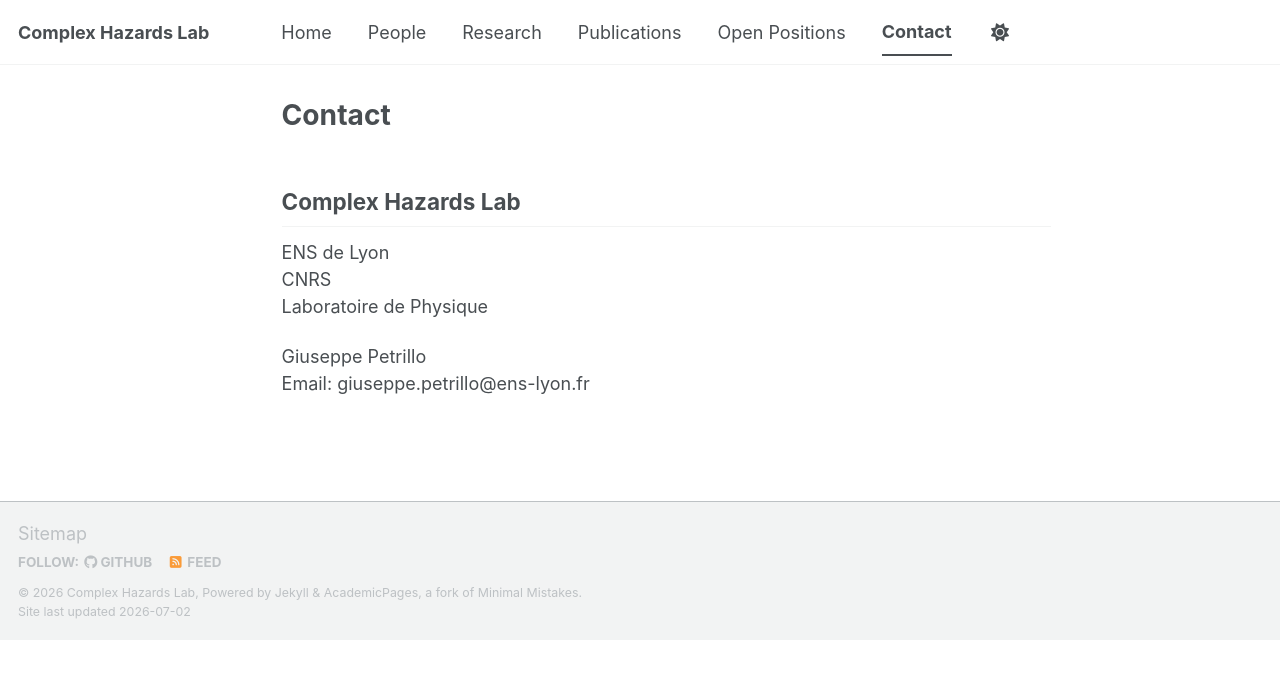
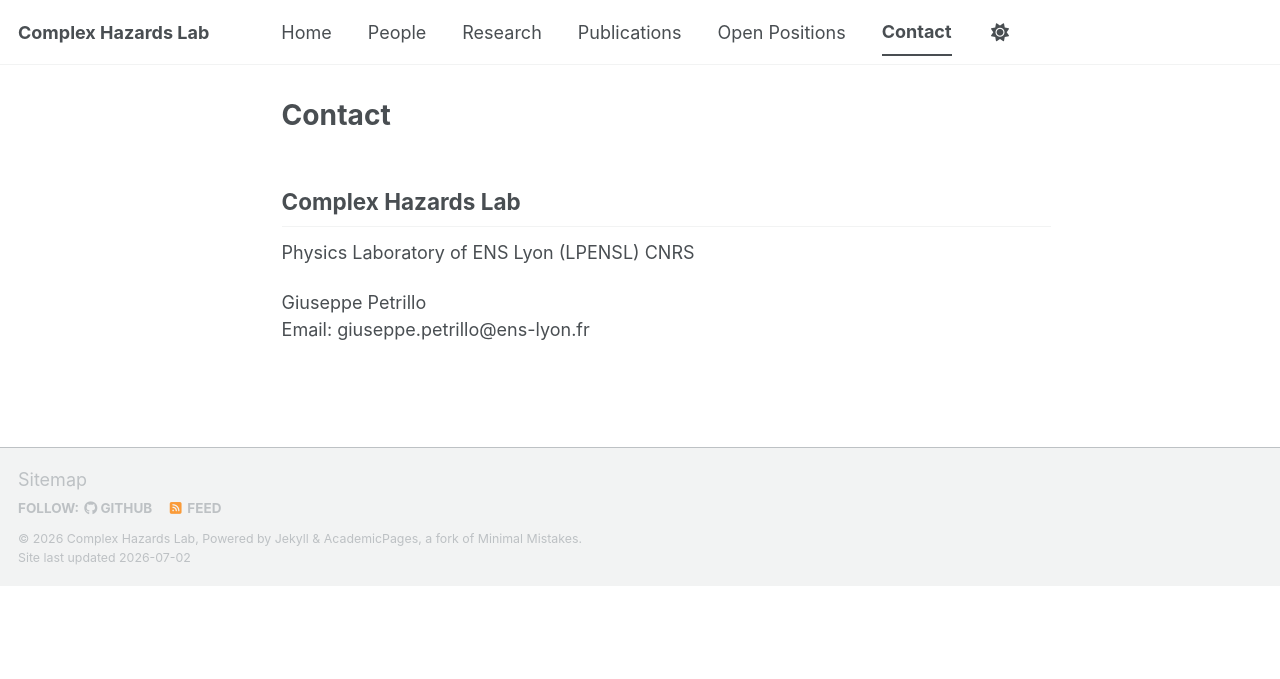
Before and after one commit to complex-hazards-lab/complex-hazards-lab.github.io, a Jekyll site: the page built from _pages/contact.md, in a window 1280 px wide. Shown: the top 679 px of the page. Built offline with Jekyll 4.4.1, drawn with Linux system fonts in a browser that asks for light colours; a script bundle is joined from its source files by our own code; library files that are not in the unit come from our copies.

Commit message:
Update contact.md

```diff
--- a/_pages/contact.md
+++ b/_pages/contact.md
@@ -6,9 +6,8 @@ author_profile: false
 
 ## Complex Hazards Lab
 
-ENS de Lyon
+Physics Laboratory of ENS Lyon (LPENSL)
 CNRS
-Laboratoire de Physique
 
 Giuseppe Petrillo
 Email: giuseppe.petrillo@ens-lyon.fr
```
